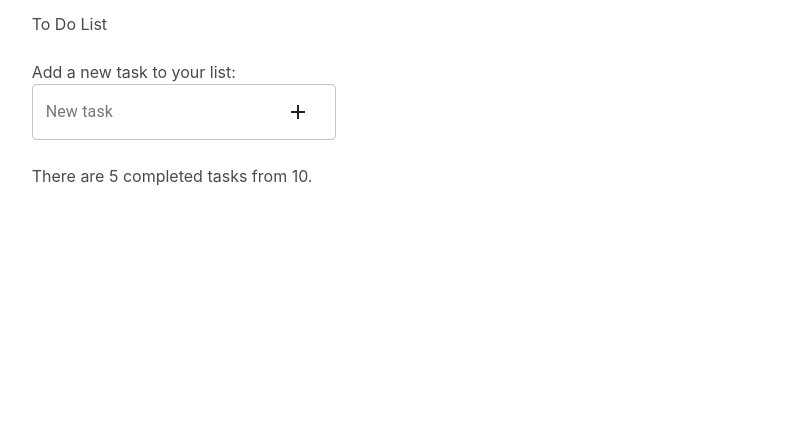
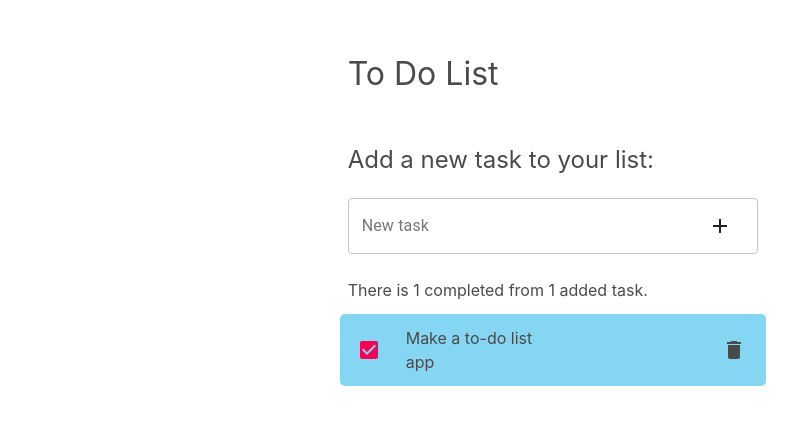
Before and after one commit to AlinaKontarero/todo-list, a React (Create React App) app: page / in a window 1280 px wide. Shown: the top 424 px of the page, without its empty margins (87-884 px from the left). Built offline with nearby package versions, Linux system fonts and the light colour scheme; the HTML template or start-up script is replaced by a standard one.

Commit message:
Added `isCompleted` checker

```diff
--- a/src/App.tsx
+++ b/src/App.tsx
@@ -1,26 +1,20 @@
+import * as React from 'react'
+import { TextField, IconButton, InputAdornment, FormHelperText, makeStyles, createStyles, Theme } from '@material-ui/core'
+import AddIcon from '@material-ui/icons/Add';
+import { ITask } from './types/types';
+import TasksLayout from './components/TasksLayout';
 import './styles/App.css';
-import { TextField, IconButton, InputAdornment, FormHelperText } from '@material-ui/core'
-import AddIcon from '@material-ui/icons/Add';
-import Task from './components/Task';
-import * as React from 'react'
-import { FontAwesomeIcon } from '@fortawesome/react-fontawesome';
-import DeleteIcon from '@material-ui/icons/Delete';
-import { ITask } from './types/types';
-import { makeid } from './utlis/makeid';
+import { ContactsOutlined } from '@material-ui/icons';
+
 
 const App = () => {
+  const startTask: ITask = {
+    content: 'Make a to-do list app',
+    isCompleted: true,
+    isHightPriority: true
+  }
   const [taskContent, setTaskContent] = React.useState('')
-  const [tasks, setTasks] = React.useState([] as ITask[])
-
-  const state = {
-    task: {
-      content: 'Hello',
-      isHightPriority: true,
-      isCompleted: true
-    },
-    handleComplete: () => console.log('complete'),
-    onClose: () => console.log('delete')
-  }
+  const [tasks, setTasks] = React.useState([startTask] as ITask[])
 
   const addTask = () => {
     if(taskContent) {
@@ -37,20 +31,25 @@ const App = () => {
   const handleDelete = (content: string) => {
     const filteredArr = tasks.filter(_t => _t.content !== content)
     setTasks([...filteredArr])
-
   }
 
-  const handleComplete = () => {
-    console.log('com')
+  const handleComplete = (content: string) => {
+    const newTasks = [...tasks]
+    const index = newTasks.findIndex(task => task.content === content)
+    newTasks[index].isCompleted = !tasks[index].isCompleted
+    setTasks(newTasks)
   }
 
   const isErrorTask = taskContent ? (taskContent.length > 255 || tasks.some(_t => _t.content === taskContent)) : false
 
-  console.log("tasks:::", tasks )
+  const completedNumber = tasks
+    .filter(t => t.isCompleted)
+    .length
+  const classes = useStyles();
   return (
     <div className="App">
-      <div className='columns is-centered App'>
-      <div className='column is-10 is-main'>
+      <div className='columns is-centered'>
+      <div className='column  is-4 is-8-offset is-main'>
         <div className='columns is-multiline is-variable is-2 '>
           <div className='column is-full'>
             <h1>To Do List</h1>
@@ -58,11 +57,13 @@ const App = () => {
           <div className='column is-full'>
             <h2>Add a new task to your list:</h2>
             <TextField
+              className={classes.root}
               label='New task'
               variant='outlined'
               error={isErrorTask}
               onChange={e => setTaskContent(e.target.value)}
               color='secondary'
+              disabled={tasks.length > 10}
               InputProps={{
                 endAdornment: (
                   <InputAdornment position="end">
@@ -74,32 +75,36 @@ const App = () => {
                       <AddIcon />
                     </IconButton>
                     )}
-
                   </InputAdornment>
                 )
               }}
               />
               {isErrorTask && (
-              <FormHelperText className='message-helper-text' error>
+              <FormHelperText error>
                 This task description is longer 255 characters, or is has been already set.
               </FormHelperText>
               )}
+              {tasks.length > 10 && (
+              <FormHelperText>
+                Enough tasks for the day!
+              </FormHelperText>
+              )}
           </div>
+          {tasks.length > 0 &&
+            <div className='column is-full'>
+            {`There ${completedNumber === 1 ? `is` : `are`}
+            ${completedNumber > 0 ? completedNumber : 'no'}
+            completed from ${tasks.length} added task${tasks.length === 1 ? '' : 's'}.`}
+          </div>}
           <div className='column is-full'>
-            There are 5 completed tasks from 10.
+          {tasks.length > 0 &&
+            <TasksLayout
+              tasks={tasks}
+              onDelete={handleDelete}
+              handleComplete={handleComplete}
+            />
+          }
           </div>
-          {tasks.length > 0 && tasks.map((_t: ITask) => (
-            <div className='column is-3 is-9-offset is-task' key={makeid()}>
-              <Task
-                task={_t}
-                onDelete={handleDelete}
-                handleComplete={handleComplete}
-              />
-
-            </div>
-          ))}
-
-
         </div>
       </div>
     </div>
@@ -107,4 +112,12 @@ const App = () => {
   );
 }
 
+const useStyles = makeStyles((theme: Theme) =>
+  createStyles({
+    root: {
+      width: '100%',
+    },
+  }),
+);
+
 export default App;
--- a/src/components/Task.tsx
+++ b/src/components/Task.tsx
@@ -12,7 +12,7 @@ import { ITask } from '../types/types';
 
 interface Props {
   task: ITask
-  handleComplete: () => void
+  handleComplete: (content: string) => void
   onDelete: (content: string) => void
 }
 
@@ -25,8 +25,9 @@ class Task extends React.Component<Props, never> {
         <div className='columns is-variable is-2 is-vcentered'>
           <div className='column is-narrow'>
             <Checkbox
+              value={task.content}
               checked={task.isCompleted}
-              onChange={handleComplete}
+              onChange={(e: React.ChangeEvent<HTMLInputElement>) => handleComplete(e.target.value)}
             />
           </div>
           <div className='column'>
--- /dev/null
+++ b/src/components/TasksLayout.tsx
@@ -0,0 +1,28 @@
+import * as React from 'react'
+import { ITask } from '../types/types';
+import Task from './Task';
+import { makeid } from '../utlis/makeid';
+
+interface Props {
+  tasks: ITask[]
+  handleComplete: (content: string) => void
+  onDelete: (content: string) => void
+}
+
+const TasksLayout = (props: Props) => {
+  return (
+    <div className='columns is-multiline is-variable is-2'>
+      {props.tasks.map(_task => (
+        <div className='column is-full is-task' key={makeid()}>
+          <Task
+            task={_task}
+            handleComplete={props.handleComplete}
+            onDelete={props.onDelete}
+          />
+        </div>
+      ))}
+    </div>
+  )
+  }
+
+export default TasksLayout
--- a/src/styles/App.css
+++ b/src/styles/App.css
@@ -7,10 +7,23 @@
 .App {
   /* background:linear-gradient(110deg, var(--pink), var(--violet)); */
   /* color: var(--white); */
+  padding-top: 50px;
   height: 100%;
   min-height: 100vh;
   padding: 0 auto;
   margin: 0 auto;
+}
+
+h1, h2 {
+  margin-bottom: 20px;
+}
+
+h1 {
+  font-size: 2rem;
+}
+
+h2 {
+  font-size: 1.5rem;
 }
 
 .is-main {
@@ -20,6 +33,7 @@
 .is-task {
   background-color: #84D6F3;
   border-radius: 5px;
+  margin-bottom: 10px
 }
 
 /* Scrollbar Styles */
```
Also changed, not shown: 1 other file (tests, documents, lock files or other folders).
